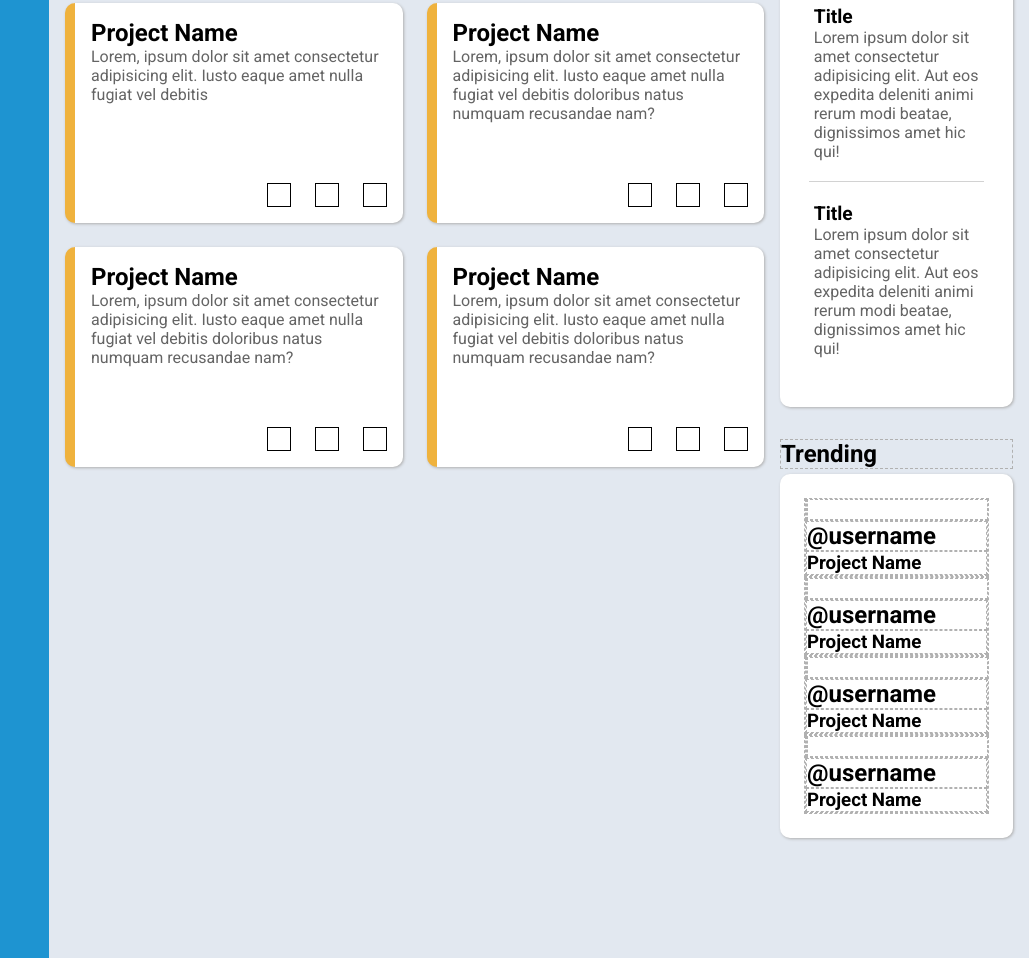
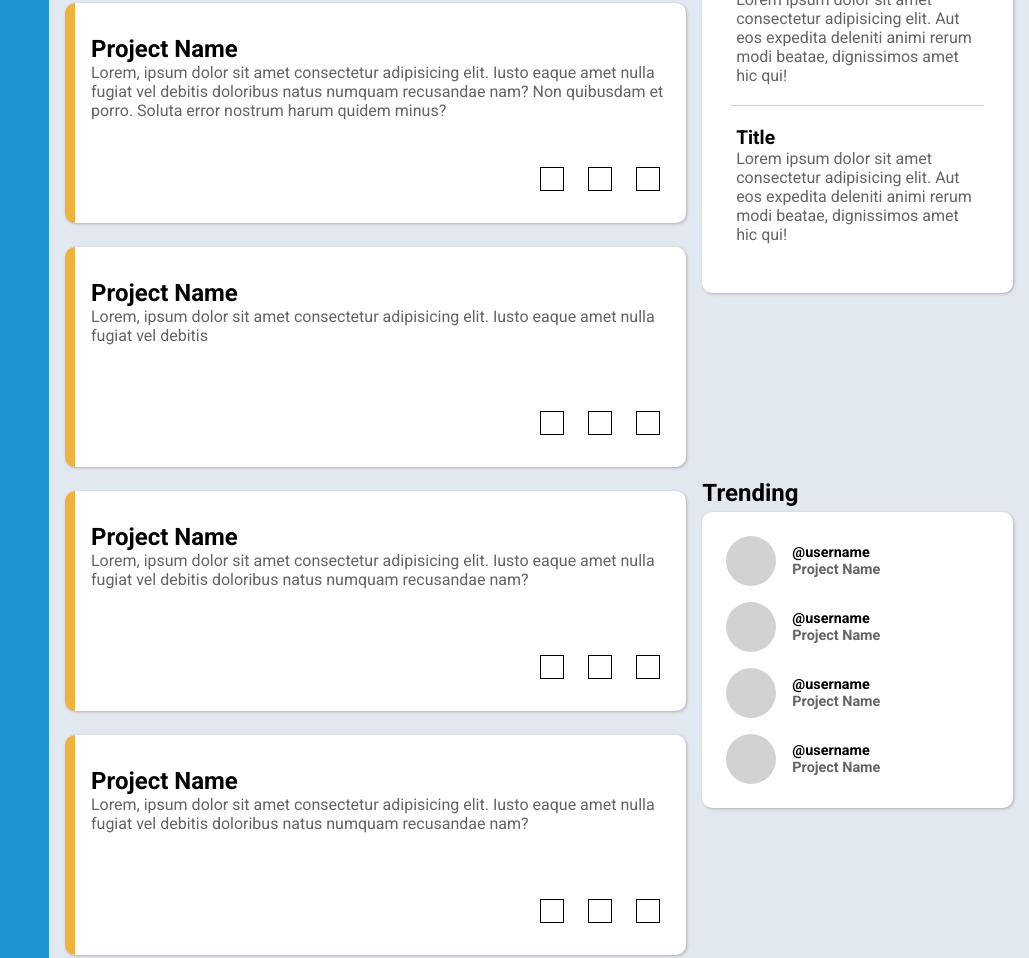
Before and after one commit to nsaquino/admin-dashboard, a plain HTML site: page index.html in a window 1280 px wide. Shown: the part 506-1464 px from the top of the page, without its empty margins (251-1280 px from the left). Drawn offline with Linux system fonts and the light colour scheme.

Commit message:
Complete layout of main section

```diff
--- a/style.css
+++ b/style.css
@@ -259,15 +259,15 @@ header {
 
 /* ---------------- Main ---------------- */
 
-.trending * {
+/* .trending * {
     border: dashed 1px rgb(177, 177, 177);
-}
+} */
 
 main {
     display: grid;
     padding: 1rem;
     gap: 1rem;
-    grid-template: 1fr 1fr / 3fr 1fr;
+    grid-template: 1fr 1fr / 2fr 1fr;
     grid-template-areas:
         "projects announcements"
         "projects trending";
@@ -290,7 +290,7 @@ main h1 {
     box-shadow: rgb(175, 175, 175) 1px 1px 3px 0px;
 }
 
-.description {
+.description, .trend-project .project-name {
     margin: 0;
     color: #646464;
 }
@@ -304,12 +304,12 @@ main h1 {
 .container-cards {
     display: grid;
     gap: 1.5rem;
-    grid-template-columns: repeat(auto-fill, minmax(300px, 1fr));
+    grid-template-columns: repeat(auto-fill, minmax(350px, 1fr));
 }
 
 .card-project {
     border-left: solid 10px #efb23d;
-    padding: 1rem;
+    padding: 2rem 1rem;
     height: 220px;
     display: flex;
     flex-direction: column;
@@ -317,6 +317,7 @@ main h1 {
 }
 
 .card-project footer {
+    margin: 0 10px;
     display: flex;
     justify-content: end;
     gap: 1.5rem;
@@ -362,4 +363,35 @@ main h1 {
 
 .container-trends {
     padding: 1.5rem;
+    display: grid;
+    gap: 1rem;
 }
+
+.trend-project {
+    display: grid;
+    grid-template-columns: auto auto;
+    align-items: center;
+    justify-content: start;
+    gap: 1rem;
+}
+
+.trend-project .container-user-icon{
+    display: flex;
+    justify-content: center;
+    align-items: center;
+}
+
+.trend-project .icon {
+    height: 50px;
+    width: 50px;
+    border-radius: 50%;
+    background-color: #d2d2d2;
+}
+
+.trend-project .username {
+    font-size: 0.9rem;
+}
+
+.trend-project .project-name {
+    font-size: 0.9rem;
+}
```
